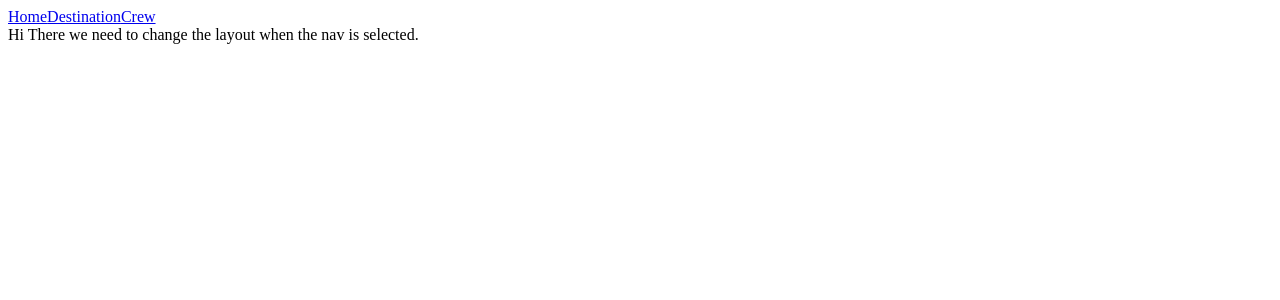
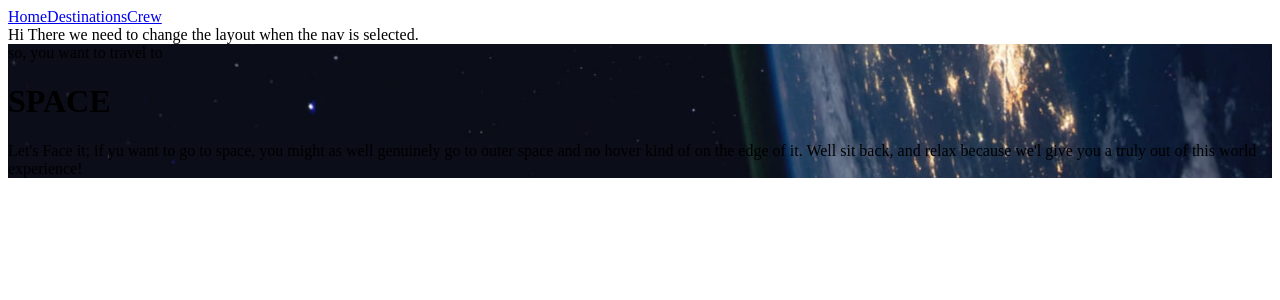
Before and after one commit to MNRSkills/HOCSpaceTour, a React (Create React App) app: page / in a window 1280 px wide. Shown: the top 300 px of the page. Built offline with nearby package versions, Linux system fonts and the light colour scheme.

Commit message:
adding tour component

```diff
--- a/src/Components/Layout/Nav.js
+++ b/src/Components/Layout/Nav.js
@@ -1,14 +1,13 @@
 import { Link } from "react-router-dom";
 
 const Nav = () => {
-    return (
-        <div>
-        <Link to='/'>Home</Link>
-        <Link to='/destination'>Destination</Link>
-        <Link to='/crew'>Crew</Link>
-      </div>
-    )
-
-}
+  return (
+    <div>
+      <Link to="/">Home</Link>
+      <Link to="/destinations">Destinations</Link>
+      <Link to="/crew">Crew</Link>
+    </div>
+  );
+};
 
 export default Nav;
--- a/src/Components/destinations.js
+++ b/src/Components/destinations.js
@@ -1,7 +1,29 @@
 import React from "react";
+import CrewDestTechComponent from "./withDataSpread";
+import Tour from "./tour";
+import pic from "../assets/destination/image-europa.png";
 
-const Destinations = () => {
-  return <div></div>;
+const Destinations = ({ data }) => {
+  console.log(data.destinations);
+
+  const handleChange = () => {
+    console.log("this was clicked");
+  };
+
+  return (
+    <div>
+      <img src={pic} alt="" />
+      <ul>
+        <li onClick={handleChange}>MOON</li>
+        <li onClick={handleChange}>MARS</li>
+        <li onClick={handleChange}>EUROPA</li>
+        <li onClick={handleChange}>TITAN</li>
+      </ul>
+      {data.destinations.map((tour, index) => {
+        return <Tour tour={tour} key={index} />;
+      })}
+    </div>
+  );
 };
 
-export default Destinations;
+export default CrewDestTechComponent(Destinations);
--- a/src/Components/home.js
+++ b/src/Components/home.js
@@ -1,10 +1,21 @@
 import CrewDestTechComponent from "./withDataSpread";
-
 import bgHome from "../assets/home/background-home-desktop.jpg";
+import "../styles/home.css";
 
 const Home = (props) => {
   console.log(props.data);
-  return <div className="home-page"></div>;
+  return (
+    <div className="home-page">
+      <span>so, you want to travel to</span>
+      <h1>SPACE</h1>
+
+      <p className="p-block">
+        Let's Face it; if yu want to go to space, you might as well genuinely go
+        to outer space and no hover kind of on the edge of it. Well sit back,
+        and relax because we'l give you a truly out of this world experience!
+      </p>
+    </div>
+  );
 };
 
 export default CrewDestTechComponent(Home);
--- /dev/null
+++ b/src/Components/tour.js
@@ -0,0 +1,21 @@
+import React from "react";
+
+const Tour = (props) => {
+  const { name, images, description, distance, travel } = props.tour;
+  const { png, webp } = images;
+  return (
+    <div>
+      <title>travel with booking.com</title>
+      <img src={png} alt="" />
+      <h1>{name}</h1>
+      <p>{description}</p>
+      <span></span>
+      <div>
+        <div>{distance}</div>
+        <div>{travel}</div>
+      </div>
+    </div>
+  );
+};
+
+export default Tour;
--- a/src/data.json
+++ b/src/data.json
@@ -3,7 +3,7 @@
     {
       "name": "Moon",
       "images": {
-        "png": "../../public/assets/destination/image-moon.png",
+        "png": "../assets/destination/image-moon.png",
         "webp": "./assets/destination/image-moon.webp"
       },
       "description": "See our planet as you’ve never seen it before. A perfect relaxing trip away to help regain perspective and come back refreshed. While you’re there, take in some history by visiting the Luna 2 and Apollo 11 landing sites.",
@@ -23,7 +23,7 @@
     {
       "name": "Europa",
       "images": {
-        "png": "../../public/assets/destination/image-europa.png",
+        "png": "./assets/destination/image-europa.png",
         "webp": "./assets/destination/image-europa.webp"
       },
       "description": "The smallest of the four Galilean moons orbiting Jupiter, Europa is a winter lover’s dream. With an icy surface, it’s perfect for a bit of ice skating, curling, hockey, or simple relaxation in your snug wintery cabin.",
--- /dev/null
+++ b/src/styles/home.css
@@ -0,0 +1,6 @@
+.home-page {
+  background: url("../assets/home/background-home-desktop.jpg");
+  background-repeat: no-repeat;
+  background-position: center;
+  background-size: cover;
+}
```
